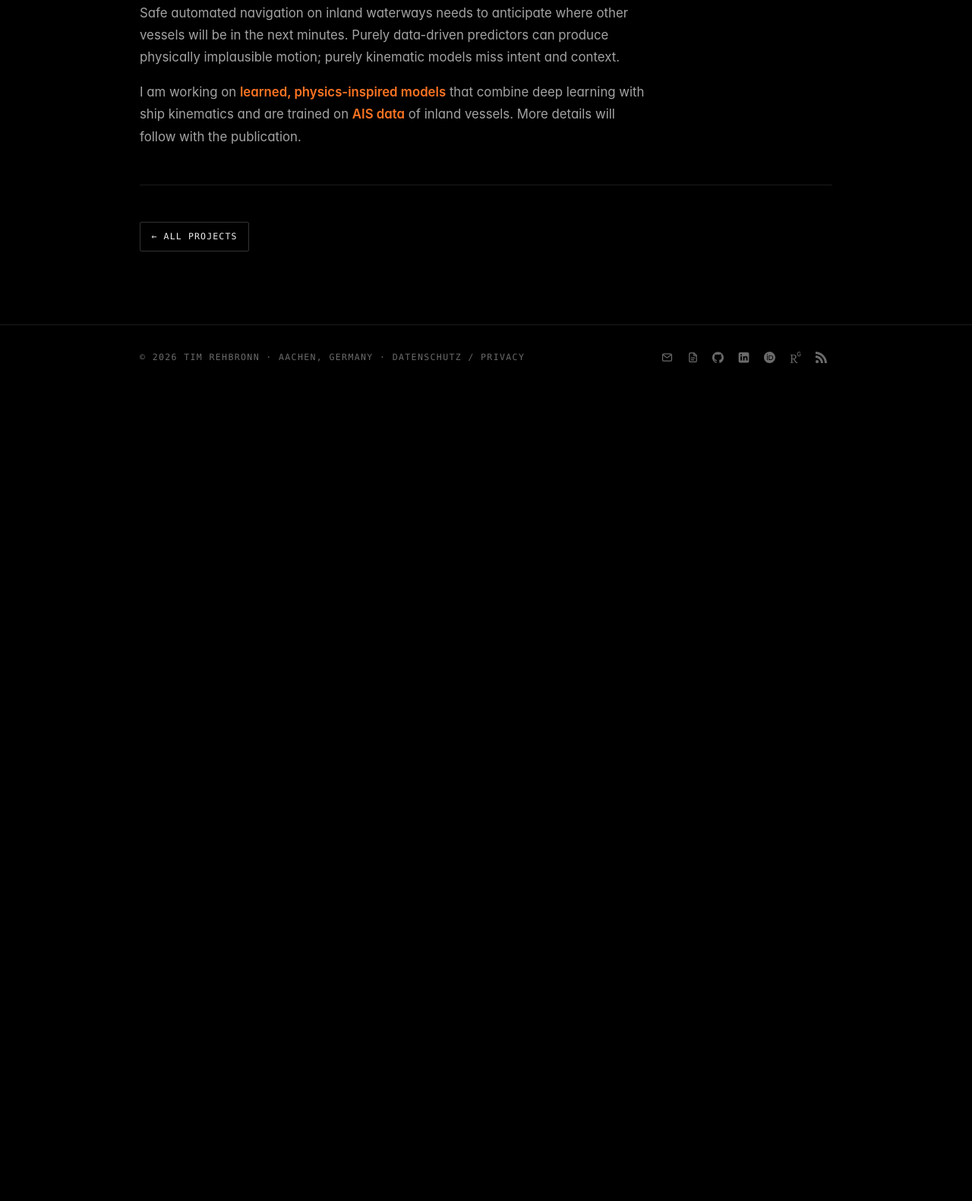
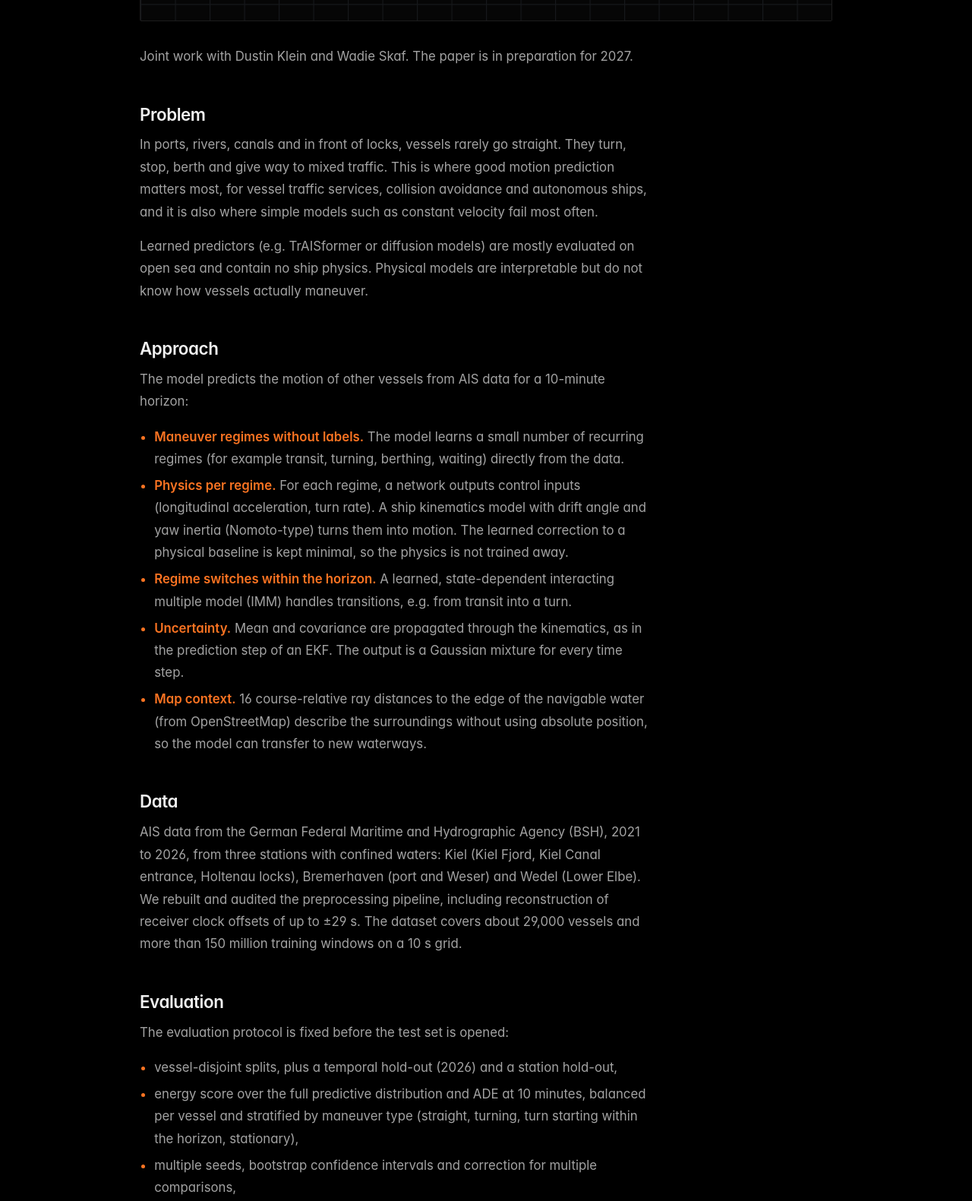
Before and after one commit to TimRehbronn/TimRehbronn.github.io, an Astro site: page /projects/inland-vessel-trajectory-prediction in a window 1280 px wide. Shown: the part 966-2547 px from the top of the page at 76% size. Before the commit the page ends 1487 px from the top, so only its background shows below. Built offline with nearby package versions, Linux system fonts and the light colour scheme; Astro itself is replaced by a stand-in of ours; some packages are replaced by stand-ins of ours.

Commit message:
Plainer About text, external links in new tabs, expand prediction project
- About: rewritten in a plainer tone; full degree name; structured and
  goal-oriented working style
- External links open in a new tab (noopener noreferrer)
- Vessel trajectory prediction in confined waters: problem, approach,
  data, evaluation design and status; CV and current-work entries updated

Co-Authored-By: Claude Opus 5.5 <noreply@anthropic.com>

```diff
--- a/src/content/projects/inland-vessel-trajectory-prediction.md
+++ b/src/content/projects/inland-vessel-trajectory-prediction.md
@@ -1,15 +1,60 @@
 ---
-title: Trajectory Prediction for Inland Vessels
-summary: Learned, physics-inspired models that predict where inland vessels will go — trained on AIS data.
+title: Vessel Trajectory Prediction in Confined Waters
+summary: A regime-switching grey-box model that predicts the next 10 minutes of vessel motion from AIS data in ports, rivers, canals and lock approaches.
 year: 2026
 status: active
 image: /images/projects/inland-trajectory-prediction.svg
 featured: false
-tags: [trajectory prediction, AIS, deep learning, physics-inspired]
+tags: [trajectory prediction, AIS, grey-box, IMM, uncertainty]
 ---
 
-Safe automated navigation on inland waterways needs to anticipate where other vessels will be in the next minutes.
-Purely data-driven predictors can produce physically implausible motion; purely kinematic models miss intent and context.
+Joint work with Dustin Klein and Wadie Skaf. The paper is in preparation for 2027.
 
-I am working on **learned, physics-inspired models** that combine deep learning with ship kinematics and are trained on
-**AIS data** of inland vessels. More details will follow with the publication.
+## Problem
+
+In ports, rivers, canals and in front of locks, vessels rarely go straight. They turn, stop, berth and give way to
+mixed traffic. This is where good motion prediction matters most, for vessel traffic services, collision avoidance
+and autonomous ships, and it is also where simple models such as constant velocity fail most often.
+
+Learned predictors (e.g. TrAISformer or diffusion models) are mostly evaluated on open sea and contain no ship
+physics. Physical models are interpretable but do not know how vessels actually maneuver.
+
+## Approach
+
+The model predicts the motion of other vessels from AIS data for a 10-minute horizon:
+
+- **Maneuver regimes without labels.** The model learns a small number of recurring regimes (for example transit,
+  turning, berthing, waiting) directly from the data.
+- **Physics per regime.** For each regime, a network outputs control inputs (longitudinal acceleration, turn rate).
+  A ship kinematics model with drift angle and yaw inertia (Nomoto-type) turns them into motion. The learned
+  correction to a physical baseline is kept minimal, so the physics is not trained away.
+- **Regime switches within the horizon.** A learned, state-dependent interacting multiple model (IMM) handles
+  transitions, e.g. from transit into a turn.
+- **Uncertainty.** Mean and covariance are propagated through the kinematics, as in the prediction step of an EKF.
+  The output is a Gaussian mixture for every time step.
+- **Map context.** 16 course-relative ray distances to the edge of the navigable water (from OpenStreetMap) describe
+  the surroundings without using absolute position, so the model can transfer to new waterways.
+
+## Data
+
+AIS data from the German Federal Maritime and Hydrographic Agency (BSH), 2021 to 2026, from three stations with
+confined waters: Kiel (Kiel Fjord, Kiel Canal entrance, Holtenau locks), Bremerhaven (port and Weser) and
+Wedel (Lower Elbe). We rebuilt and audited the preprocessing pipeline, including reconstruction of receiver clock
+offsets of up to ±29 s. The dataset covers about 29,000 vessels and more than 150 million training windows on a 10 s grid.
+
+## Evaluation
+
+The evaluation protocol is fixed before the test set is opened:
+
+- vessel-disjoint splits, plus a temporal hold-out (2026) and a station hold-out,
+- energy score over the full predictive distribution and ADE at 10 minutes, balanced per vessel and stratified by
+  maneuver type (straight, turning, turn starting within the horizon, stationary),
+- multiple seeds, bootstrap confidence intervals and correction for multiple comparisons,
+- baselines run from their original code with the same tuning budget: TrAISformer, Trajectron++, PINN-VTP, Chronos-2,
+  an LSTM with map input, and classical constant-velocity, CTRV and IMM Kalman filters,
+- an ablation from pure learning over simple kinematics to the full model with regimes and regime switching.
+
+## Status
+
+Data pipeline, model, evaluation and all baseline integrations are implemented. Hyperparameter optimization,
+ablations and the final test evaluation are next. Code, results and the paper will follow.
--- a/src/layouts/Base.astro
+++ b/src/layouts/Base.astro
@@ -52,5 +52,16 @@ const ogImage = new URL(image, Astro.site);
       <slot />
     </main>
     <Footer />
+    <script>
+      // Open links to other sites (and files like PDFs) in a new tab.
+      for (const a of document.querySelectorAll<HTMLAnchorElement>('a[href]')) {
+        const url = new URL(a.href, location.href);
+        const external = url.protocol.startsWith('http') && url.origin !== location.origin;
+        if (external) {
+          a.target = '_blank';
+          a.rel = `${a.rel} noopener noreferrer`.trim();
+        }
+      }
+    </script>
   </body>
 </html>
```
Also changed, not shown: src/data/cv.ts (+4 -4 lines), src/pages/index.astro (+4 -4 lines).
